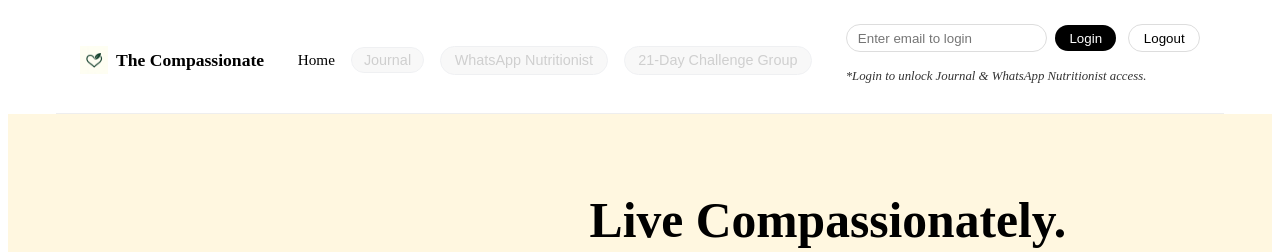
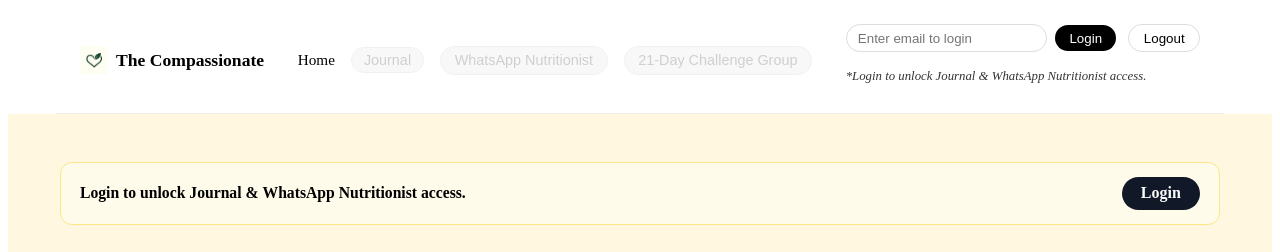
Before and after one commit to swanandpatil/compassionatesite, a React (Vite) app: page / in a window 1280 px wide. Shown: the top 252 px of the page. Built offline with nearby package versions, Linux system fonts and the light colour scheme; no server answers.

Commit message:
update modified

```diff
--- a/src/pages/Home.jsx
+++ b/src/pages/Home.jsx
@@ -1,6 +1,12 @@
+// src/pages/Home.jsx
 // src/pages/Home.jsx
 
+import { useAuth } from "../AuthContext";
+import { Link } from "react-router-dom";
+
 export default function Home({ hasPass, onBuyPass }) {
+  const { user } = useAuth();
+
   const handleDownloadJournal = () => {
     if (!hasPass) return;
     // TODO: replace with your actual journal file download
@@ -34,6 +40,51 @@ export default function Home({ hasPass, onBuyPass }) {
         padding: "3rem 1.5rem",
       }}
     >
+      {/* ✅ Login banner at top of Home (only when NOT logged in) */}
+      {!user && (
+        <div
+          style={{
+            maxWidth: "1120px",
+            margin: "0 auto 1.5rem",
+            padding: "0.9rem 1.2rem",
+            borderRadius: "0.75rem",
+            border: "1px solid #fde68a",
+            backgroundColor: "#fffbeb",
+            display: "flex",
+            justifyContent: "space-between",
+            alignItems: "center",
+            gap: "1rem",
+            flexWrap: "wrap",
+          }}
+        >
+          <p
+            style={{
+              margin: 0,
+              fontWeight: 600,
+              fontSize: "0.98rem",
+            }}
+          >
+            Login to unlock <strong>Journal</strong> &{" "}
+            <strong>WhatsApp Nutritionist</strong> access.
+          </p>
+          <Link
+            to="/login"
+            style={{
+              padding: "0.45rem 1.2rem",
+              borderRadius: "999px",
+              border: "none",
+              background: "#111827",
+              color: "#f9fafb",
+              fontWeight: 600,
+              textDecoration: "none",
+              whiteSpace: "nowrap",
+            }}
+          >
+            Login
+          </Link>
+        </div>
+      )}
+
       {/* Main container */}
       <div
         style={{
--- a/src/pages/journal.jsx
+++ b/src/pages/journal.jsx
@@ -1,26 +1,43 @@
+
 // src/pages/journal.jsx
+// import { useAuth } from "../AuthContext";
+// import JournalPage from "../JournalPage";
+
+// export default function Journal() {
+//   const { user } = useAuth();
+
+//   if (!user) {
+//     return (
+//       <main
+//         style={{
+//           maxWidth: "800px",
+//           margin: "0 auto",
+//           padding: "3rem 1.5rem",
+//           textAlign: "center",
+//         }}
+//       >
+//         <h2 style={{ fontSize: "2rem", marginBottom: "1rem" }}>
+//           Please login to access the Compassion Journal
+//         </h2>
+//       </main>
+//     );
+//   }
+
+//   return <JournalPage />;
+// }
+// src/pages/Journal.jsx
 import { useAuth } from "../AuthContext";
 import JournalPage from "../JournalPage";
+import { Navigate } from "react-router-dom";
 
 export default function Journal() {
   const { user } = useAuth();
 
+  // If NOT logged in → redirect to login
   if (!user) {
-    return (
-      <main
-        style={{
-          maxWidth: "800px",
-          margin: "0 auto",
-          padding: "3rem 1.5rem",
-          textAlign: "center",
-        }}
-      >
-        <h2 style={{ fontSize: "2rem", marginBottom: "1rem" }}>
-          Please login to access the Compassion Journal
-        </h2>
-      </main>
-    );
+    return <Navigate to="/login" replace />;
   }
 
+  // Logged in → show JournalPage
   return <JournalPage />;
 }
```
